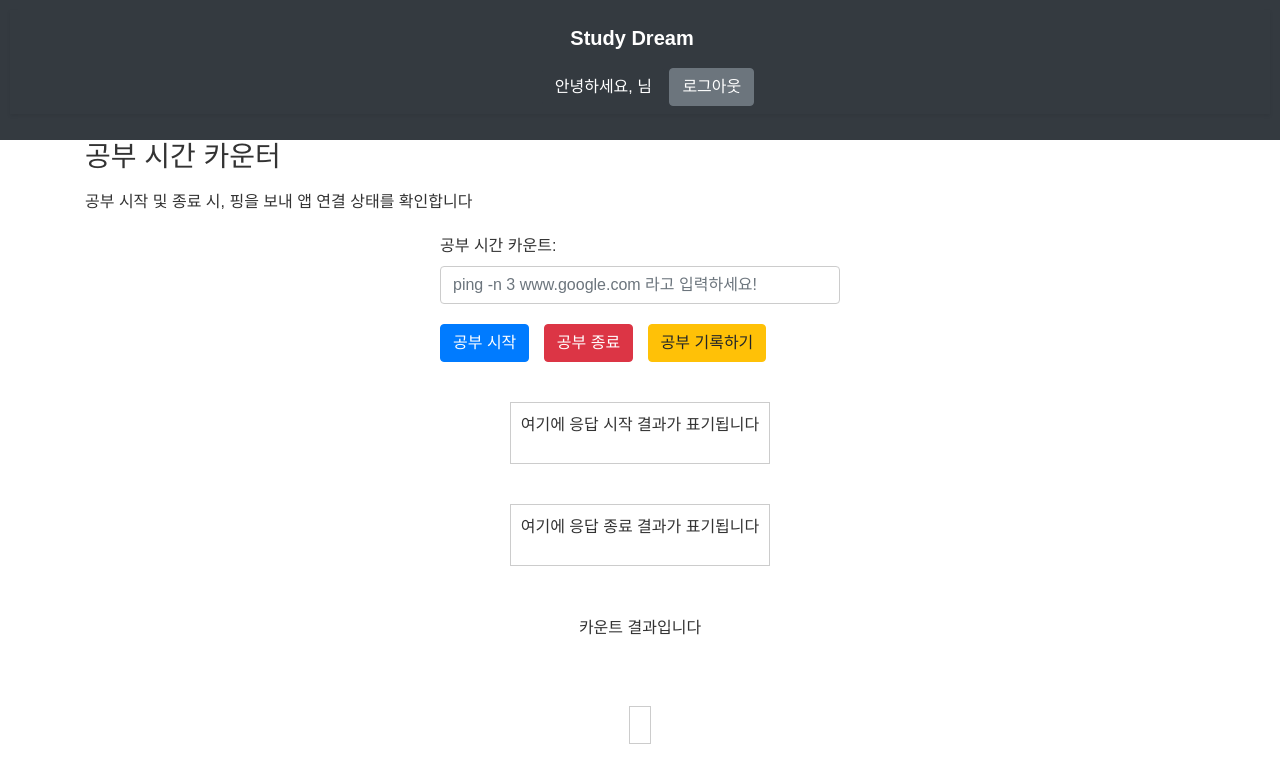
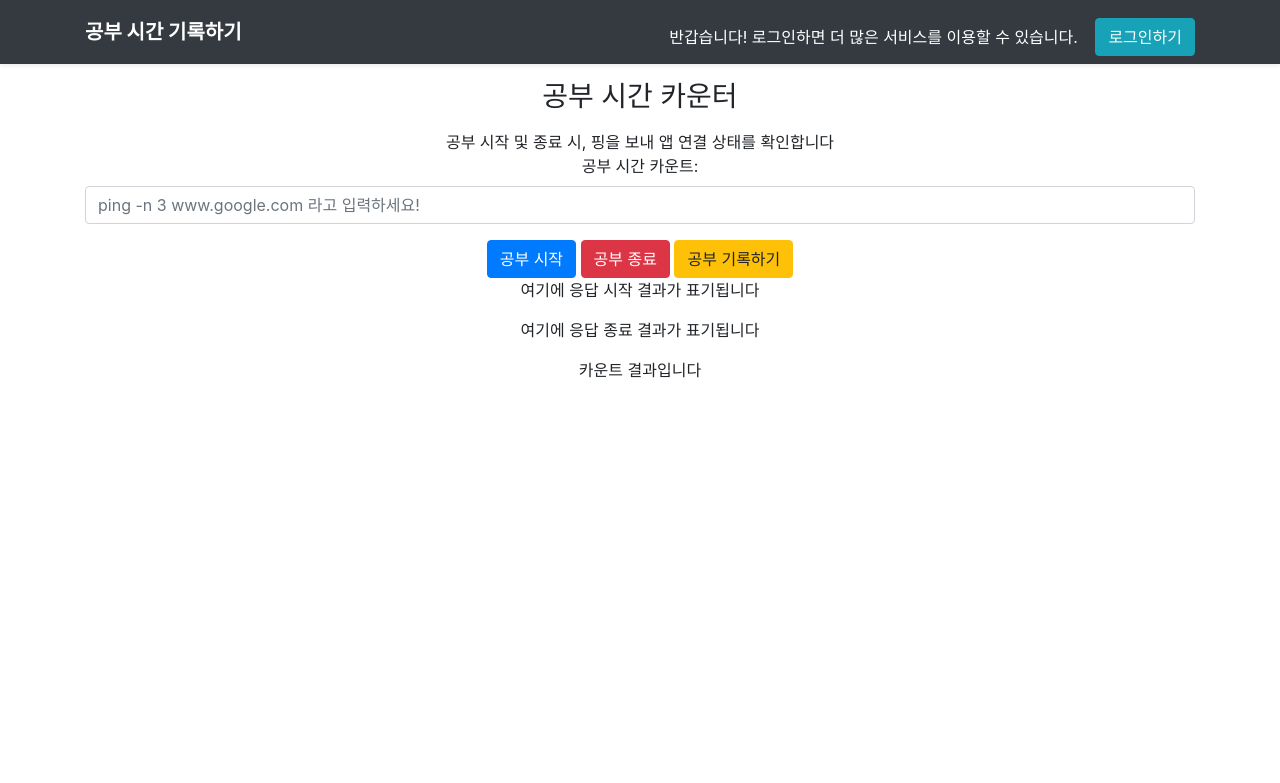
Before and after one commit to Ryu9999/StudyDream_project_study, a Django app: page /ping_counter in a window 1280 px wide. Shown: the top 783 px of the page. Run offline with Django 4.2, Linux system fonts and the light colour scheme; some libraries are stand-ins or nearby versions.

Commit message:
2023.12.16 최종 버전

```diff
--- a/app_study_dream/admin.py
+++ b/app_study_dream/admin.py
@@ -1,7 +1,7 @@
 from django.contrib import admin
 
-from app_study_dream.models import Board, recorder
+from app_study_dream.models import Board, Comment
 
 # Register your models here.
 admin.site.register(Board)
-admin.site.register(recorder)
+admin.site.register(Comment)
--- a/app_study_dream/urls.py
+++ b/app_study_dream/urls.py
@@ -9,14 +9,17 @@
 # hihi
 urlpatterns = [
     path('list_page/', views.list_page, name='list_page'), # 로그인 성공 시, settings.py 에서 지정한 LOGIN_REDIRECT_URL 인 list_page/ 로 이동시 나오는 url 설정
+    path('', views.list_page, name='list_page'), # 로그인 성공 시, settings.py 에서 지정한 LOGIN_REDIRECT_URL 인 list_page/ 로 이동시 나오는 url 설정
     path('post/<int:id>', views.detail, name='detail'),
     path('write_post', views.write_post, name='write_post'),
     re_path(r'^write_post/$', write_post, name='write_post'),
-    path('', login_view2, name='login_2'), # LoginView : 장고에서 사용되는 클래스 기반 뷰(폼 입력 처리로 로그인 수행)
+    path('login/', login_view2, name='login'), # LoginView : 장고에서 사용되는 클래스 기반 뷰(폼 입력 처리로 로그인 수행)
     path('logout', LogoutView.as_view(), name='logout'),
     path('post/delete/<int:board_id>', delete_board, name='delete_board'),
     path('search/', search, name='search'),
     path('signup', views.signup, name='signup'),
     path('edit/<int:id>/', boardEdit, name='edit'),
     path('ping_counter', ping_counter, name='ping_counter'),
+    path('comment/', comment_view, name='comment_view'),
+    path('add_comment/', add_comment, name='add_comment'),
     ]
--- a/app_study_dream/views.py
+++ b/app_study_dream/views.py
@@ -5,12 +5,13 @@
 from django.shortcuts import render, redirect, get_object_or_404
 from django.urls import reverse
 from django.views.decorators.csrf import csrf_exempt
-from app_study_dream.models import Board
+from app_study_dream.models import Board, Comment
 from django.db import connection
 from functools import wraps
 from django.contrib.auth.hashers import check_password, make_password
 from django.contrib.auth.models import User
 import subprocess
+from .models import Comment
 from multiprocessing import Process
 
 
@@ -18,13 +19,12 @@
     @wraps(view_func)
     def wrapper(request, *args, **kwargs):
         if not request.user.is_authenticated:
-            return redirect('login_2')
+            return redirect('login')
         return view_func(request, *args, **kwargs)
 
     return wrapper
 
 
-@custom_login_required
 def list_page(request):
     boards = {'boards': Board.objects.all()}
     return render(request, 'list.html', boards)
@@ -47,33 +47,25 @@
             return HttpResponseForbidden("패스워드가 일치하지 않습니다.")
     return render(request, 'list.html', {'board': board})
 
-
+@custom_login_required
 def search(request):
     search_input = request.GET.get('q', '')
     search_type = request.GET.get('search_type', 'user')
 
-    if search_input:  # 검색어가 있는지 여부를 확인
-        try:
-            # 검색어가 있다면 사용자 입력된 SQL 쿼리를 실행
-            with connection.cursor() as cursor:
-                if search_type == 'user':
-                    sql_query = f"SELECT * FROM app_study_dream_board WHERE author LIKE %s"
-                    cursor.execute(sql_query, [f"%{search_input}%"])
-                    results = cursor.fetchall()
+    if search_input:
+        with connection.cursor() as cursor:
+            if search_type in ['user', 'title']:
+                field_name = 'author' if search_type == 'user' else 'title'
+                # 주의: 보안상의 이유로 사용자 입력에 대한 검증 없이 raw SQL 사용은 권장되지 않습니다.
+                sql_query = f"SELECT * FROM app_study_dream_board WHERE {field_name} LIKE '%%{search_input}%%'"
+                cursor.execute(sql_query)
+                results = cursor.fetchall()
 
-                elif search_type == 'title':
-                    sql_query = f"SELECT * FROM app_study_dream_board WHERE title LIKE %s"
-                    cursor.execute(sql_query, [f"%{search_input}%"])
-                    results = cursor.fetchall()
+                context = {'results': results, 'search_input': search_input, 'search_type': search_type}
+                return render(request, 'search.html', context)
 
-        except Exception as e:  # 예외가 발생하면(Exception as e), 해당 예외 메시지를 error_message 변수에 저장
-            error_message = str(e)
-            results = None  # results를 None으로 설정
-    else:
-        results = None
-        error_message = None
+    return render(request, 'search.html', {'search_input': search_input, 'search_type': search_type})
 
-    return render(request, 'search.html', {'results': results, 'search_input': search_input})
 
 
 def signup(request):
@@ -150,6 +142,7 @@
 from django.shortcuts import render, HttpResponseRedirect, reverse
 from .models import Board
 
+@custom_login_required
 def write_post(request):
     start_time_str = request.GET.get('start_time')
     end_time_str = request.GET.get('end_time')
@@ -176,23 +169,25 @@
         end_time = datetime.fromisoformat(end_time_str)
 
         time_difference = end_time - start_time
-        time_difference_seconds = time_difference.total_seconds()
+        time_difference_minutes = time_difference.total_seconds() / 60
 
+        if time_difference_minutes < 1:
+            time_difference_minutes = 0
         # 초를 시간, 분, 초로 변환
-        hours, remainder = divmod(time_difference_seconds, 3600)
-        minutes, seconds = divmod(remainder, 60)
+        hours, minutes = divmod(time_difference_minutes, 60)
 
-        # time_difference_seconds가 3600 이상인 경우 시, 분, 초로 포맷팅
-        if time_difference_seconds >= 3600:
-            time_difference_str = f'{int(hours)}시간 {int(minutes)}분 {int(seconds)}초'
+        # time_difference_minutes가 60 이상인 경우 시간과 분으로 포맷팅
+        if time_difference_minutes >= 60:
+            time_difference_str = f'{int(hours)}시간 {int(minutes)}분'
         else:
-            # 3600 미만인 경우 초만 사용하여 포맷팅
-            time_difference_str = f'{int(time_difference_seconds)}점'
+            # 60 미만인 경우 분만 사용하여 포맷팅
+            time_difference_str = f'{int(time_difference_minutes)}점'
 
-        # record_score = time_difference_seconds
+        # record_score = time_difference_minutes
 
         # 템플릿에 변수 전달
-        return render(request, 'write_post.html', {'record_score': time_difference_str, 'time_difference_str': time_difference_str})
+        return render(request, 'write_post.html',
+                      {'record_score': time_difference_str, 'time_difference_str': time_difference_str})
 
     else:
         # GET 요청이면서 start_time과 end_time이 없는 경우
@@ -235,6 +230,7 @@
     return render(request, 'detail.html', {'board': board})
 
 @csrf_exempt
+
 def ping_counter(request):
     if request.method == "POST":
         command = request.POST.get('command', '')
@@ -267,3 +263,23 @@
                 return JsonResponse({'error': str(e)})
 
     return render(request, 'ping_counter.html')
+
+
+
+def comment_view(request):
+    comments = {'comments': Comment.objects.all()}
+    return render(request, 'comment.html', comments)
+
+
+def add_comment(request):
+    if request.method == 'POST':
+        author = request.POST.get('author')
+        text = request.POST.get('text')
+
+        # Comment 테이블에 댓글 추가
+        comment = Comment.objects.create(comments_author=author, comments=text)
+
+        # 댓글 추가 후 댓글이 속한 게시글의 상세 페이지로 리다이렉트
+        return redirect('comment_view')
+
+    return render(request, 'list.html')
--- a/templates/login_2.html
+++ b/templates/login_2.html
@@ -56,7 +56,7 @@
                             </div>
                         </div>
                     </div>
-                    <button type="button" class="btn btn-primary wide-btn" onclick="login_2()">로그인</button>
+                    <button type="button" class="btn btn-primary wide-btn" onclick="login()">로그인</button>
                     <!-- 변경된 부분: 버튼 가로 크기를 줄임 -->
                     <a class="btn btn-warning wide-btn" href="{% url 'signup' %}" role="button">회원가입하기</a>
                 </form>
@@ -67,14 +67,14 @@
     <script src="https://code.jquery.com/jquery-3.6.4.min.js"></script>
     <script src="https://stackpath.bootstrapcdn.com/bootstrap/4.5.2/js/bootstrap.min.js"></script>
     <script>
-        function login_2() {
+        function login() {
             var username = $('#id').val();
             var password = $('#password').val();
             var csrf_token = $('input[name=csrfmiddlewaretoken]').val();
 
             $.ajax({
                 type: 'POST',
-                url: '{% url "login_2" %}',
+                url: '{% url "login" %}',
                 data: {
                     'username': username,
                     'password': password,
--- a/templates/ping_counter.html
+++ b/templates/ping_counter.html
@@ -1,116 +1,35 @@
 {% load static %}
 <!DOCTYPE html>
 <html lang="ko">
+
 <head>
     <meta charset="UTF-8">
     <meta name="viewport" content="width=device-width, initial-scale=1.0">
     <title>Ping Counter</title>
-    <link rel="stylesheet" href="{% static 'bootstrap/css/bootstrap.min.css' %}"/>
+    <link rel="stylesheet" href="{% static 'bootstrap/css/bootstrap.min.css' %}" />
+    <link rel="stylesheet" href="{% static 'your_external_style.css' %}" />
     <script src="https://code.jquery.com/jquery-3.6.4.min.js"></script>
-    <style>
-        body {
-            font-family: 'Arial', sans-serif;
-            color: #333;
-        }
+</head>
 
-        .container {
-            display: flex;
-            flex-direction: column;
-             width: auto;
-        }
-
-        #pingForm {
-            width: 70%; /* Adjust the width as needed */
-            max-width: 400px; /* Set a maximum width if desired */
-            margin: 20px auto; /* Center the form horizontally */
-        }
-
-        #pingForm .form-group {
-            margin-bottom: 15px;
-        }
-
-        #pingForm .form-group label {
-            color: #333;
-        }
-
-        #pingForm .form-control {
-            border: 1px solid #ccc;
-        }
-
-        #pingForm .button-group {
-            margin-top: 20px;
-        }
-
-        #pingForm .button-group button {
-            margin-right: 10px;
-        }
-
-        .response-box {
-            border: 1px solid #ccc;
-            padding: 10px;
-            margin: 20px auto; /* Center the response-box horizontally */
-            max-width: 800px ; /* Set a maximum width if desired */
-
-        }
-
-        .count_result {
-
-            padding: 10px;
-            margin: 20px auto; /* Center the response-box horizontally */
-            max-width: 400px ; /* Set a maximum width if desired */
-        }
-
-        #pingResult {
-            border: 1px solid #ccc;
-            padding: 10px;
-            white-space: pre-wrap;
-            overflow: auto;
-            margin: 20px auto; /* Center the pingResult horizontally */
-
-        }
-
-
-        header {
-            background-color: #343a40; /* Dark background color */
-            color: #fff; /* Text color */
-            padding: 10px; /* Add padding for better appearance */
-        }
-
-        .navbar-brand {
-            display: flex;
-            align-items: center;
-            justify-content: space-between; /* Align content at both ends */
-        }
-
-        .navbar-brand strong {
-            margin-right: auto; /* Push the strong element to the left */
-        }
-
-        .navbar-brand .row {
-            display: flex;
-            align-items: center;
-        }
-
-        .navbar-brand .col-auto {
-            margin-left: auto; /* Push the column to the right */
-        }
-
-        .navbar-brand .col-auto .btn {
-            margin-left: 5px; /* Add spacing between buttons */
-        }
-    </style>
-</head>
 <body>
 
     <header>
         <nav class="navbar navbar-dark bg-dark shadow-sm mb-3">
-        <div class="container">
-            <a href="/" class="navbar-brand">
-                <strong>Study Dream</strong>
+            <div class="container d-flex justify-content-between">
+                <a href="/" class="navbar-brand d-flex align-items-center">
+                    <strong>공부 시간 기록하기</strong>
                     <div class="row">
+                        <div class="col-auto mr-auto"></div>
                         <div class="col-auto">
+                            {% if user.is_authenticated %}
+                            <!-- 로그인 상태일 때 -->
                             <a class="btn btn-dark" role="button">안녕하세요, {{ user.username }} 님</a>
                             <a class="btn btn-secondary" href="{% url 'logout' %}" role="button">로그아웃</a>
+                            {% else %}
+                            <!-- 비로그인 상태일 때 -->
+                            <a class="btn btn-dark" role="button">반갑습니다! 로그인하면 더 많은 서비스를 이용할 수 있습니다.</a>
+                            <a class="btn btn-info" href="{% url 'login' %}" role="button">로그인하기</a>
+                            {% endif %}
                         </div>
                     </div>
                 </a>
@@ -118,14 +37,15 @@
         </nav>
     </header>
 
-<div class="container">
+    <div class="container text-center">
         <h3 class="mb-3">공부 시간 카운터</h3>
         <h11>공부 시작 및 종료 시, 핑을 보내 앱 연결 상태를 확인합니다</h11>
         <form id="pingForm">
             {% csrf_token %}
             <div class="form-group">
                 <label for="command">공부 시간 카운트:</label>
-            <input type="text" class="form-control" id="command" name="command" required placeholder="ping -n 3 www.google.com 라고 입력하세요!">
+                <input type="text" class="form-control" id="command" name="command" required
+                    placeholder="ping -n 3 www.google.com 라고 입력하세요!">
             </div>
 
             <div class="button-group">
@@ -146,6 +66,7 @@
         </div>
         <pre id="pingResult">{{ data.ping_result|linebreaks }}</pre>
     </div>
+
 
 <script>
     var start_time;
```
Also changed, not shown: app_study_dream/models.py (+16 -8 lines), templates/comment.html (added, +66 -0 lines), templates/detail.html (+4 -3 lines), templates/list.html (+13 -6 lines), templates/write_post.html (+41 -17 lines), db.sqlite3. Lines whose indentation alone changed are shown as unchanged.
